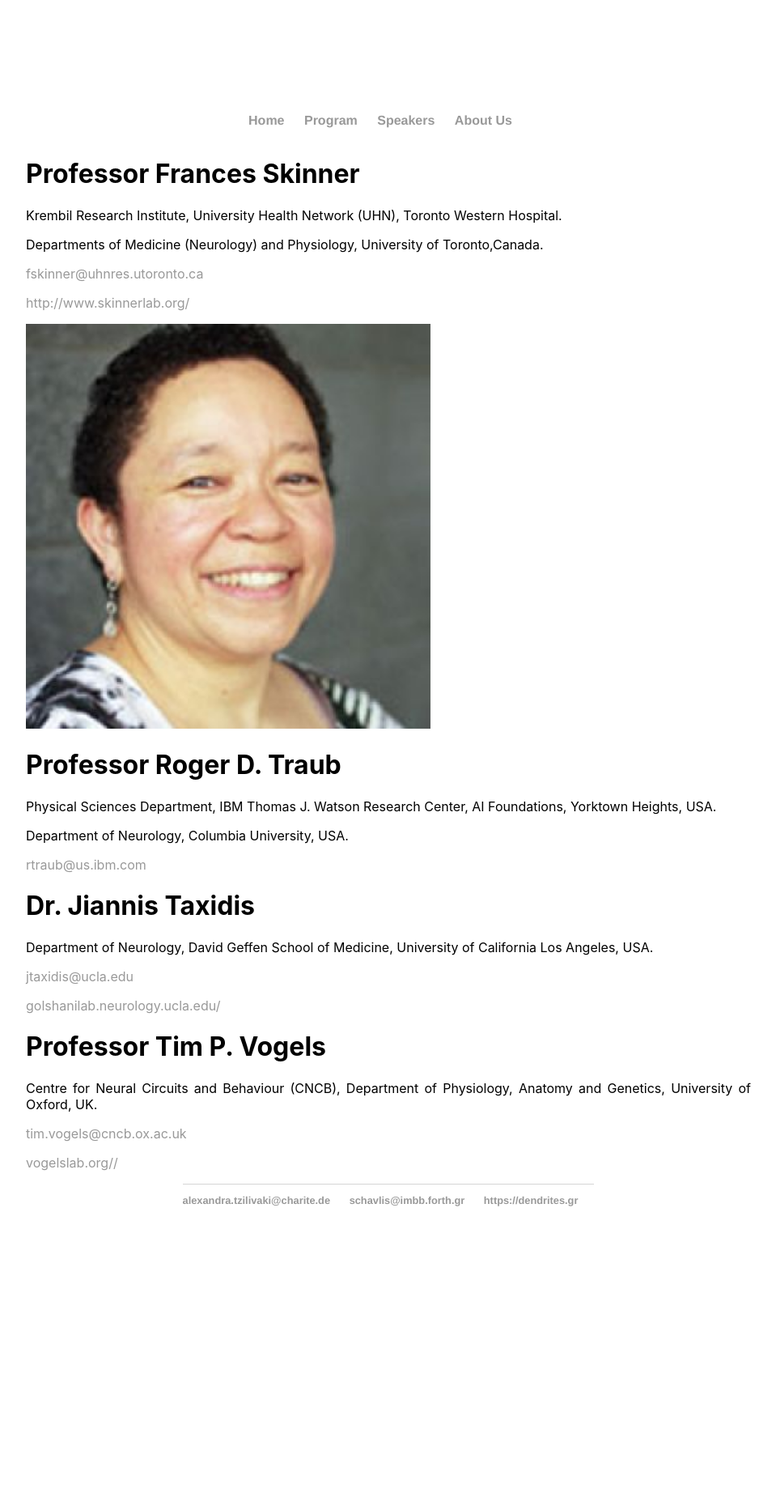
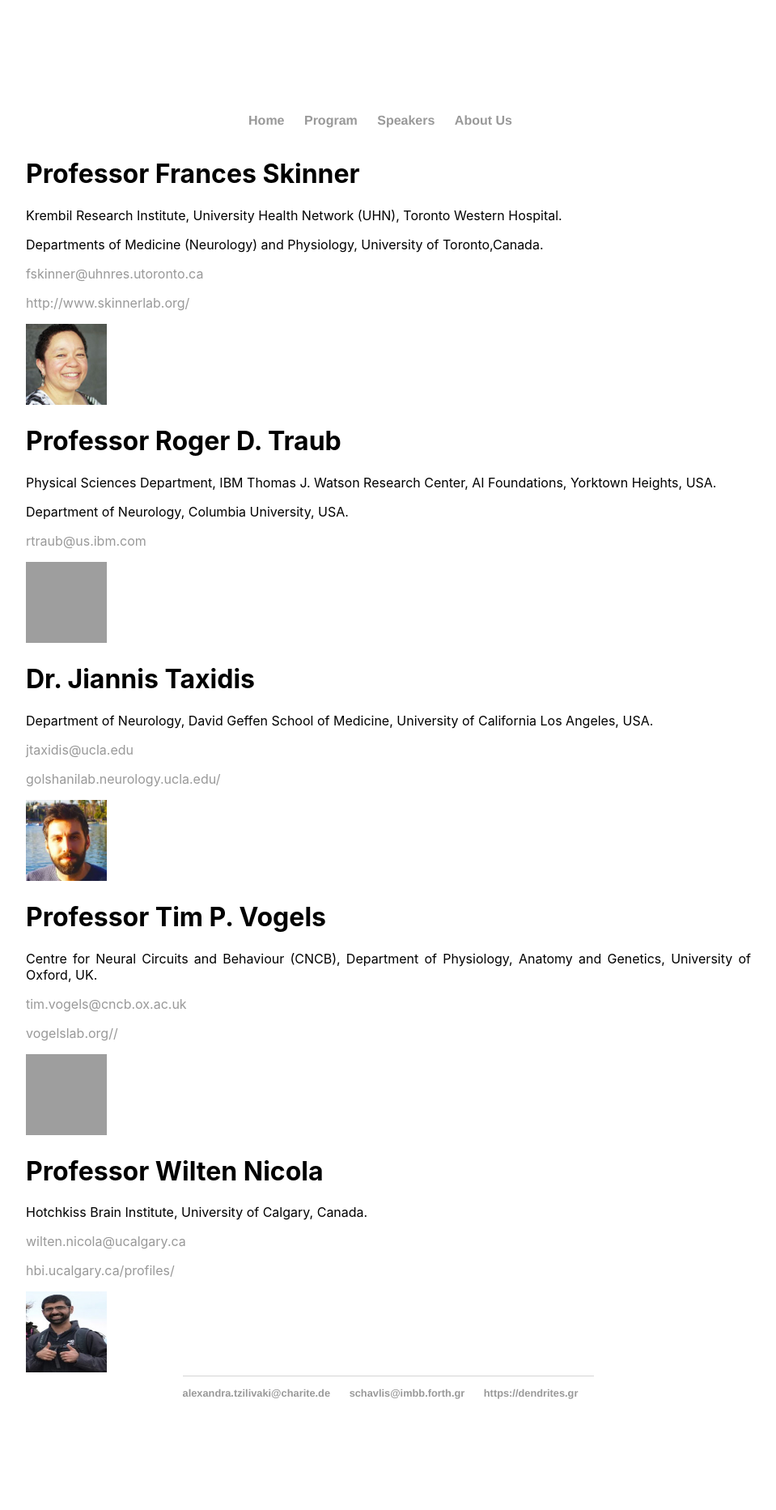
Before and after one commit to spirosChv/ocns2021interneurons, a Jekyll site: the page built from speakers/index.html, in a window 1280 px wide. Shown: the whole page at 81% size, without its empty margins (160-1119 px from the left). Built offline with Jekyll 4.4.1, drawn with Linux system fonts in a browser that asks for light colours; before the commit the page ends 1627 px from its top, so only the background shows below that; grey boxes are pictures that could not be loaded.

Commit message:
Update index.html

```diff
--- a/speakers/index.html
+++ b/speakers/index.html
@@ -10,22 +10,32 @@ title: Speakers
 	<p> Departments of Medicine (Neurology) and Physiology, University of Toronto,Canada.</p>
 	<p> <a href="mailto:fskinner@uhnres.utoronto.ca">fskinner@uhnres.utoronto.ca</a></p>
 	<p> <a href="http://www.skinnerlab.org/">http://www.skinnerlab.org/</a></p>
-	<img src="../figures/skinner.jpeg" alt="skinner" width="500" height="500">
+	<img src="../figures/skinner.jpeg" alt="skinner" width="100" height="100">
 
 	<h1 style="fonts-size: 16px"> Professor Roger D. Traub </h1>
 	<p> Physical Sciences Department, IBM Thomas J. Watson Research Center, AI Foundations, Yorktown Heights, USA.</p>
 	<p> Department of Neurology, Columbia University, USA.</p>
 	<p> <a href="mailto:rtraub@us.ibm.com">rtraub@us.ibm.com</a></p>
+	<img src="../figures/traub.jpg" alt="skinner" width="100" height="100">
 
 	<h1 style="fonts-size: 16px"> Dr. Jiannis Taxidis</h1>
 	<p> Department of Neurology, David Geffen School of Medicine, University of California Los Angeles, USA.</p>
 	<p> <a href="mailto:jtaxidis@ucla.edu">jtaxidis@ucla.edu</a></p>
 	<p> <a href="https://golshanilab.neurology.ucla.edu/">golshanilab.neurology.ucla.edu/</a></p>
+	<img src="../figures/taxidis.jpeg" alt="skinner" width="100" height="100">
 
 	<h1 style="fonts-size: 16px"> Professor Tim P. Vogels</h1>
 	<p> Centre for Neural Circuits and Behaviour (CNCB), Department of Physiology, Anatomy and Genetics,
 		University of Oxford, UK.</p>
 	<p> <a href="mailto:tim.vogels@cncb.ox.ac.uk">tim.vogels@cncb.ox.ac.uk</a></p>
 	<p> <a href="https://vogelslab.org/">vogelslab.org//</a></p>
+	<img src="../figures/vogels.jpg" alt="skinner" width="100" height="100">
+
+	<h1 style="fonts-size: 16px"> Professor Wilten Nicola</h1>
+	<p> Hotchkiss Brain Institute, University of Calgary, Canada.</p>
+	<p> <a href="mailto:wilten.nicola@ucalgary.ca">wilten.nicola@ucalgary.ca</a></p>
+	<p> <a href="https://hbi.ucalgary.ca/profiles/dr-wilten-nicola">hbi.ucalgary.ca/profiles/</a></p>
+	<img src="../figures/wilton.jpg" alt="skinner" width="100" height="100">
+
 
 </div>
```
